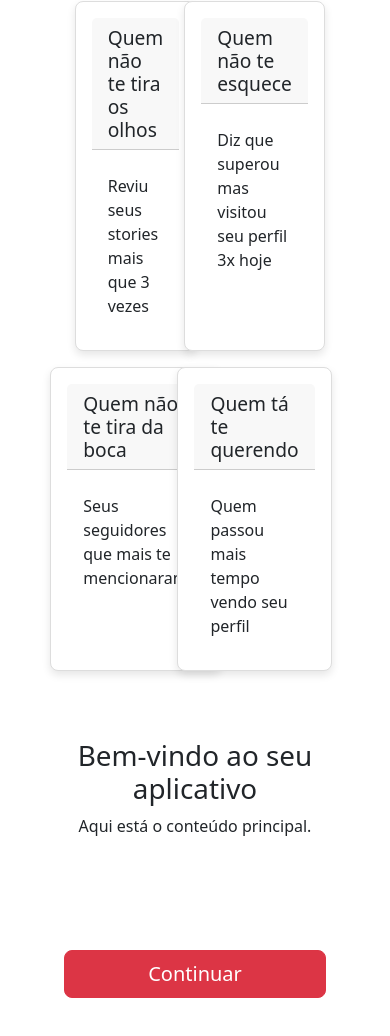
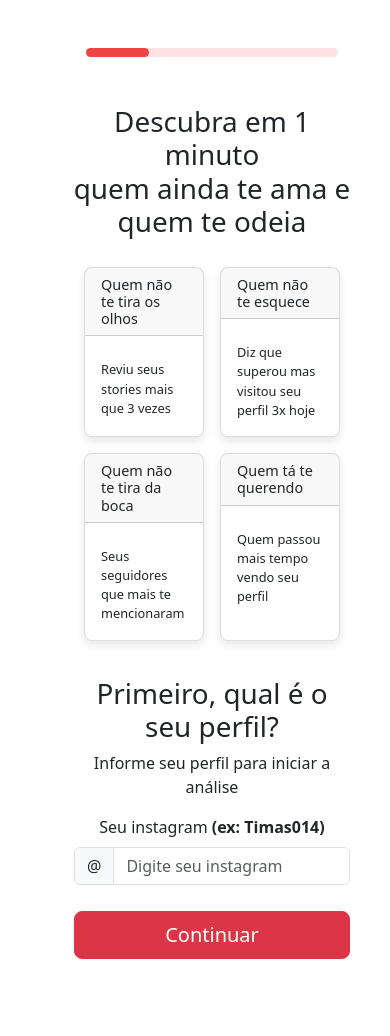
Before and after one commit to jvitorfr/insta-stalker, a Vue app: page / in a window 390 px wide. Shown: the top 1036 px of the page. After the commit the page ends 969 px from the top, so only its background shows below. Built offline with nearby package versions, Linux system fonts and the light colour scheme.

Commit message:
finalizado layout

```diff
--- a/src/App.vue
+++ b/src/App.vue
@@ -16,13 +16,26 @@ export default {
 </script>
 
 <style lang="scss">
+
+html, body {
+  height: 100%;
+  margin: 0;
+}
+
 #app {
   display: flex;
+  flex-direction: column;
   justify-content: center;
   align-items: center;
   height: 100vh;
 }
 
+header, main, footer {
+  width: 100%;
+  text-align: center;
+  padding: 10px;
+}
+
 @import "~bootstrap/scss/bootstrap.scss";
 
 </style>
--- a/src/components/Card.vue
+++ b/src/components/Card.vue
@@ -29,15 +29,47 @@ export default {
 .card {
   border: 1px solid #ddd;
   border-radius: 8px;
-  padding: 16px;
   max-width: 300px;
+  width: 100%;
   box-shadow: 0 4px 8px rgba(0, 0, 0, 0.1);
+  transition: max-width 0.3s ease, font-size 0.3s ease;
 }
+
 .card-header h3 {
   margin: 0;
   font-size: 1.2rem;
 }
+
 .card-body p {
   margin: 0.5rem 0 0;
+  font-size: 1rem;
+}
+
+@media (max-width: 768px) {
+  .card {
+    max-width: 250px;
+  }
+
+  .card-header h3 {
+    font-size: 1rem;
+  }
+
+  .card-body p {
+    font-size: 0.9rem;
+  }
+}
+
+@media (max-width: 576px) {
+  .card {
+    max-width: 200px;
+  }
+
+  .card-header h3 {
+    font-size: 0.9rem;
+  }
+
+  .card-body p {
+    font-size: 0.8rem;
+  }
 }
 </style>
--- a/src/components/ProgressBar.vue
+++ b/src/components/ProgressBar.vue
@@ -40,6 +40,8 @@ export default {
   width: 100%;
   background-color: #e0e0de;
   border-radius: 50px;
+  margin: 0;
+  padding: 0;
 }
 
 .label {
--- a/src/components/ResultComponent.vue
+++ b/src/components/ResultComponent.vue
@@ -1,7 +1,7 @@
 <template>
   <div class="layout">
 
-    <header class="bg-light py-3">
+    <header class="py-5">
       <div class="container">
         <ProgressBar :bgColor="'#FEFEE2'" :progressBarColor="'#EF4444'" :completed="completed"/>
       </div>
@@ -15,18 +15,33 @@
       <Card title="Quem tá te querendo" description="Quem passou mais tempo vendo seu perfil"/>
     </div>
 
-    <main class="content py-5">
+    <main class="content py-3">
       <div class="container text-center">
-        <h1>Bem-vindo ao seu aplicativo</h1>
-        <p>Aqui está o conteúdo principal.</p>
+        <h1>Primeiro, qual é o seu perfil?</h1>
+        <p>Informe seu perfil para iniciar a análise</p>
+      </div>
+      <div class="col col-md d-grid">
+        <label for="insta_name" class="form-label"> Seu instagram  <b> (ex: Timas014) </b> </label>
+        <div class="input-group">
+          <span class="input-group-text" id="addon">@</span>
+          <input
+              id="insta_name"
+              class="form-control"
+              name="insta_name"
+              type="text"
+              v-model="instaName"
+              placeholder="Digite seu instagram"
+              aria-describedby="addon"
+          />
+        </div>
       </div>
     </main>
 
-    <footer class="bg-white py-5">
+    <footer class="bg-white">
       <div class="d-grid gap-2 text-center">
-          <button class="btn btn-danger btn-lg">
-            {{ 'Continuar' }}
-          </button>
+        <button class="btn btn-danger btn-lg">
+          {{ 'Continuar' }}
+        </button>
       </div>
     </footer>
 
@@ -34,10 +49,9 @@
 </template>
 
 <script>
-import {ref} from "vue";
+import { ref } from "vue";
 import ProgressBar from "../components/ProgressBar.vue";
 import Card from "../components/Card.vue";
-
 
 export default {
   name: "ResultComponent",
@@ -47,23 +61,34 @@ export default {
   },
   setup() {
     const completed = ref(0);
-    // setInterval(
-    //     () => (completed.value = Math.floor(Math.random() * 100) + 1),
-    //     2000
-    // );
-    console.log(completed);
-    completed.value = 25;
-    return {completed};
+    completed.value = 25; // Exemplo de progresso
+    return { completed };
   },
 };
 </script>
 
 <style scoped>
+.layout {
+  min-height: 100vh; /* Garante que o layout ocupe pelo menos 100% da altura da viewport */
+}
+
 .cards-container {
   display: grid;
-  grid-template-columns: repeat(2, 1fr);
+  grid-template-columns: repeat(2, minmax(150px, 1fr));
   gap: 16px;
   justify-items: center;
   padding: 20px;
 }
+
+@media (max-width: 768px) {
+  .cards-container {
+    grid-template-columns: repeat(2, minmax(120px, 1fr));
+  }
+}
+
+@media (max-width: 480px) {
+  .cards-container {
+    grid-template-columns: repeat(2, minmax(120px, 1fr));
+  }
+}
 </style>
```
